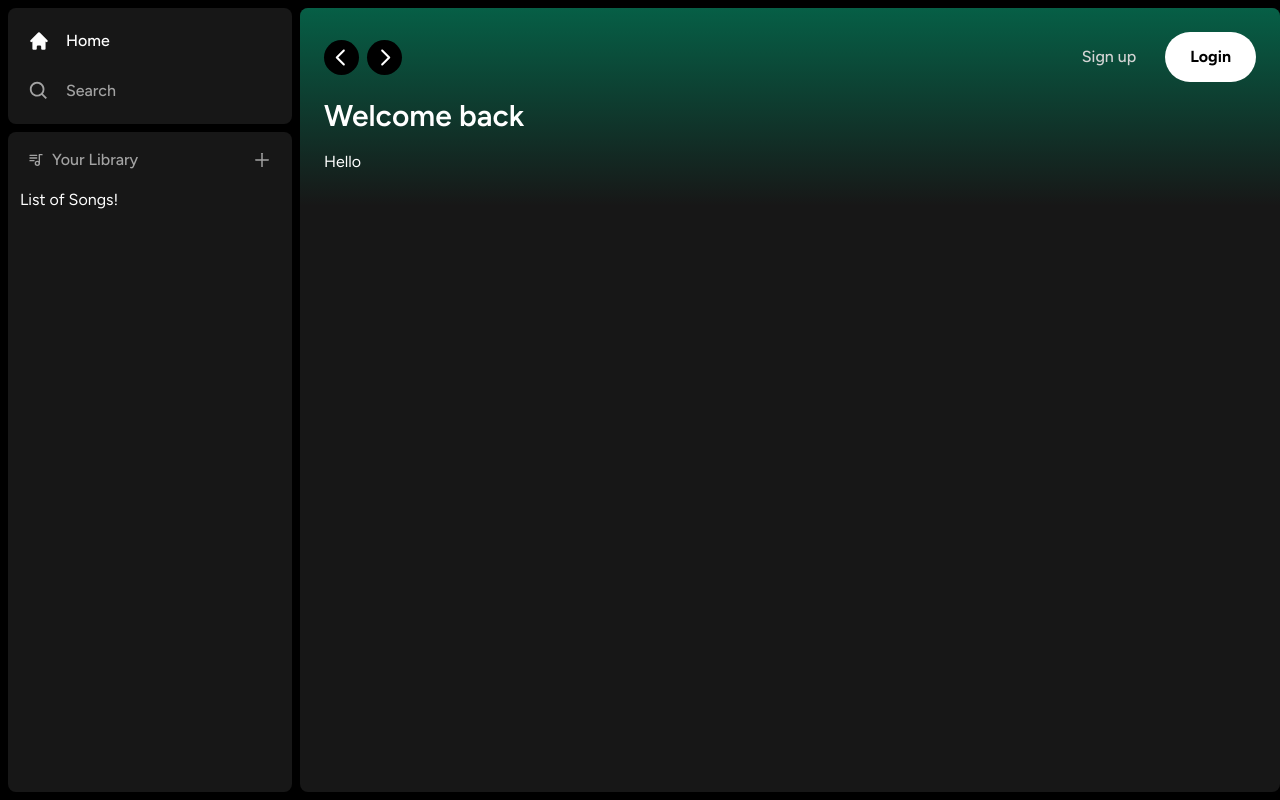
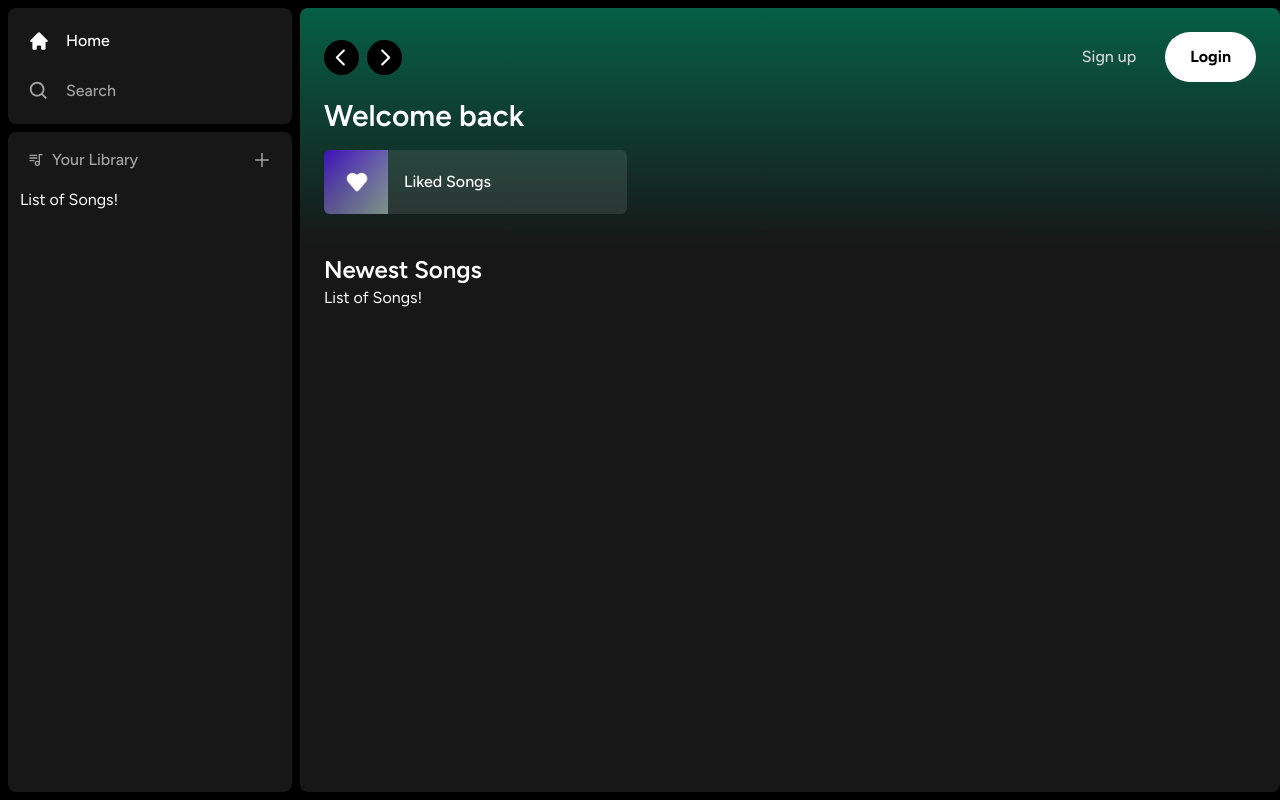
Before and after one commit to avinashtechlvr/spotify-clone-nextjs, a Next.js app: page / in a window 1280 px wide. Built offline with nearby package versions, Linux system fonts and the light colour scheme.

Commit message:
Main layout required layout

```diff
--- a/app/(site)/page.tsx
+++ b/app/(site)/page.tsx
@@ -17,11 +17,20 @@
           Welcome back
           </h1>
           <div className="grid grid-cols-1 sm:grid-cols-2 xl:grid-cols-3 2xl:grid-cols-4 gap-3 mt-4">
-            <ListItem />
+            <ListItem image="/images/liked.png" name="Liked Songs" href="liked" />
           </div>
         </div>
       </Header>
-
+      <div className="mt-2 mb-7 px-6">
+        <div className="flex justify-between items-center">
+          <h1 className='text-white text-2xl font-semibold'>
+            Newest Songs
+          </h1>
+        </div>
+        <div>
+          List of Songs!
+        </div>
+      </div>
     </div>
   )
 }
--- a/components/ListItem.tsx
+++ b/components/ListItem.tsx
@@ -1,14 +1,72 @@
 "use client";
 
+import { useRouter } from "next/navigation";
+import Image from "next/image";
+import { FaPlay } from "react-icons/fa";
+
 interface ListItemProps {
-
+    image: string;
+    name: string;
+    href: string;
 }
 
-const ListItem = () => {
+const ListItem:React.FC<ListItemProps> = ({
+    image,name,href
+}) => {
+    const router = useRouter();
+
+    const onClick = () => {
+        // add authentication before push
+        router.push(href);
+    }
+
     return (
-        <div>
-            Hello
-        </div>
+        <button
+        onClick={onClick}
+        className="
+        relative
+        group
+        flex
+        items-center
+        rounded-md
+        overflow-hidden
+        gap-x-4
+        bg-neutral-100/10
+        hover:bg-neutral-100/20
+        transition
+        pr-4
+        "
+        >
+            <div className="
+            relative
+            min-h-[64px]
+            min-w-[64px]
+            ">
+                <Image className="object-cover" fill src={image} alt="Image" />
+            </div>
+            <p className="font-medium truncate py-5">
+                {name}
+            </p>
+            <div className="
+                absolute
+                transition
+                opacity-0
+                rounded-full
+                flex
+                items-center
+                justify-center
+                bg-green-500
+                p-4
+                drop-shadow-md
+                right-5
+                group-hover:opacity-100
+                hover:scale-110
+            "
+            >
+                <FaPlay className="text-black" />
+            </div>
+
+        </button>
     )
 }
 
```
Also changed, not shown: public/images/liked.png (added).
